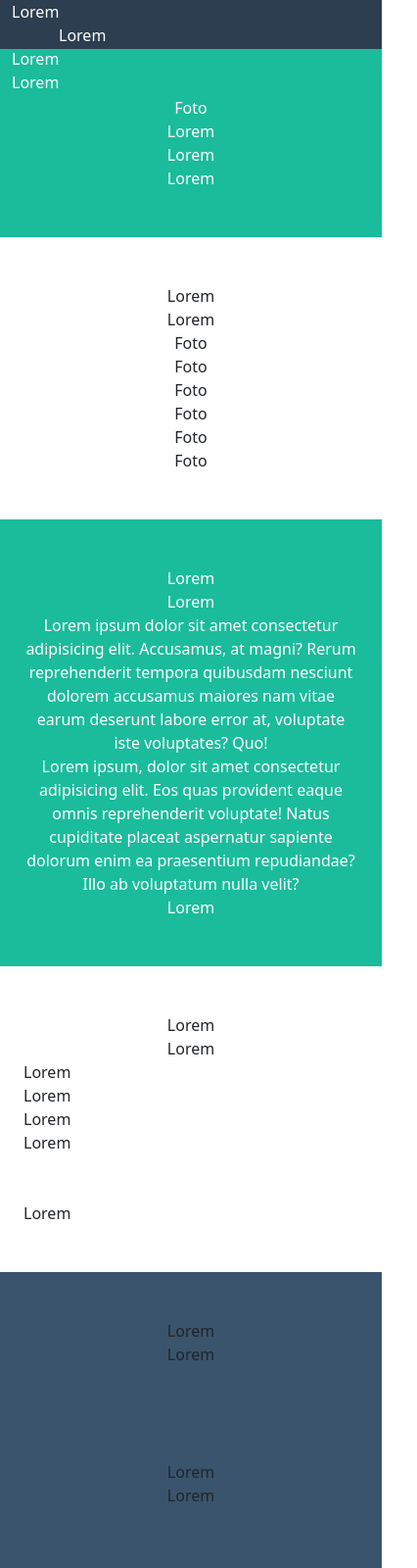
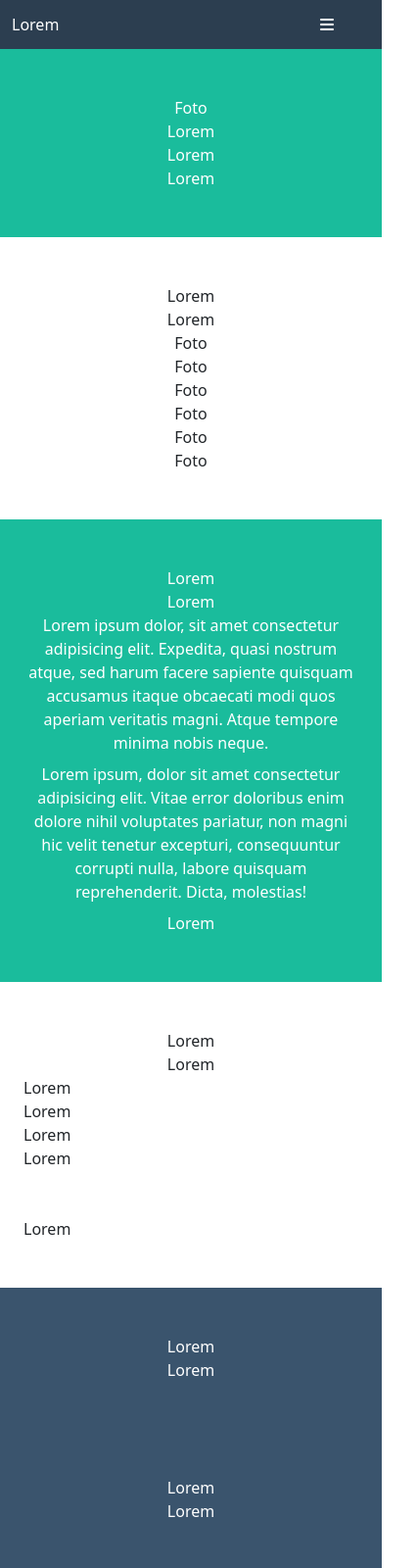
Before and after one commit to AngeloDalo/html-css-bootstrap-freelancer, a plain HTML site: page index.html in a window 390 px wide. Shown: the top 1600 px of the page at 98% size, 426 px wide, since content can reach past the window. Drawn offline with nearby package versions, Linux system fonts and the light colour scheme.

Commit message:
breakpoints

```diff
--- a/index.html
+++ b/index.html
@@ -4,6 +4,7 @@
     <meta charset="UTF-8">
     <meta http-equiv="X-UA-Compatible" content="IE=edge">
     <meta name="viewport" content="width=device-width, initial-scale=1.0">
+    <link rel="stylesheet" href="https://cdnjs.cloudflare.com/ajax/libs/font-awesome/6.0.0-beta2/css/all.min.css" integrity="sha512-YWzhKL2whUzgiheMoBFwW8CKV4qpHQAEuvilg9FAn5VJUDwKZZxkJNuGM4XkWuk94WCrrwslk8yWNGmY1EduTA==" crossorigin="anonymous" referrerpolicy="no-referrer" />
     <link href="https://cdn.jsdelivr.net/npm/bootstrap@5.1.3/dist/css/bootstrap.min.css" rel="stylesheet" integrity="sha384-1BmE4kWBq78iYhFldvKuhfTAU6auU8tT94WrHftjDbrCEXSU1oBoqyl2QvZ6jIW3" crossorigin="anonymous">
     <link rel="stylesheet" href="style.css">
     <title>Document</title>
@@ -13,12 +14,13 @@
     <div class="container-fluid nav align-items-center">
         <div class="container">
             <div class="row">
-                <div class="col-lg-7 col-nav">Lorem</div>
-                <div class="col-lg-5">
-                    <div class="row justify-content-start">
-                        <div class="col-lg-2 ms-5">Lorem</div>
-                        <div class="col-lg-2">Lorem</div>
-                        <div class="col-lg-2">Lorem</div>
+                <div class="col-md-8 col-sm-8 col-10 col-nav">Lorem</div>
+                <div class="col-2 menu"><i class="fas fa-bars"></i></div>
+                <div class="col-md-4 col-sm-4 button">
+                    <div class="row">
+                        <div class="col-md-4 col-sm-4">Lorem</div>
+                        <div class="col-md-4 col-sm-4">Lorem</div>
+                        <div class="col-md-4 col-sm-4">Lorem</div>
                     </div>
                 </div>
             </div>
@@ -30,10 +32,10 @@
     <div class="container-fluid start">
         <div class="container">
             <div class="row">
-                <div class="col-lg-12 mt-5">Foto</div>
-                <div class="col-lg-12">Lorem</div>
-                <div class="col-lg-12">Lorem</div>
-                <div class="col-lg-12 mb-5">Lorem</div>
+                <div class="col-md-12 mt-5">Foto</div>
+                <div class="col-md-12">Lorem</div>
+                <div class="col-md-12">Lorem</div>
+                <div class="col-md-12 mb-5">Lorem</div>
             </div>
         </div>
     </div>
@@ -43,14 +45,14 @@
     <div class="container-fluid portfolio">
         <div class="container">
             <div class="row">
-                <div class="col-lg-12 mt-5">Lorem</div>
-                <div class="col-lg-12">Lorem</div>
-                <div class="col-lg-4">Foto</div>
-                <div class="col-lg-4">Foto</div>
-                <div class="col-lg-4">Foto</div>
-                <div class="col-lg-4">Foto</div>
-                <div class="col-lg-4">Foto</div>
-                <div class="col-lg-4 mb-5">Foto</div>
+                <div class="col-md-12 mt-5">Lorem</div>
+                <div class="col-md-12">Lorem</div>
+                <div class="col-md-4 col-sm-6 col-12">Foto</div>
+                <div class="col-md-4 col-sm-6 col-12">Foto</div>
+                <div class="col-md-4 col-sm-6 col-12">Foto</div>
+                <div class="col-md-4 col-sm-6 col-12">Foto</div>
+                <div class="col-md-4 col-sm-6 col-12">Foto</div>
+                <div class="col-md-4 col-sm-6 mb-5 col-12">Foto</div>
             </div>
         </div>
     </div>
@@ -60,11 +62,11 @@
     <div class="container-fluid about">
         <div class="container">
             <div class="row">
-                <div class="col-lg-12 mt-5">Lorem</div>
-                <div class="col-lg-12">Lorem</div>
-                <div class="col-lg-6">Lorem ipsum dolor sit amet consectetur adipisicing elit. Accusamus, at magni? Rerum reprehenderit tempora quibusdam nesciunt dolorem accusamus maiores nam vitae earum deserunt labore error at, voluptate iste voluptates? Quo!</div>
-                <div class="col-lg-6">Lorem ipsum, dolor sit amet consectetur adipisicing elit. Eos quas provident eaque omnis reprehenderit voluptate! Natus cupiditate placeat aspernatur sapiente dolorum enim ea praesentium repudiandae? Illo ab voluptatum nulla velit?</div>
-                <div class="col-lg-12 mb-5">Lorem</div>
+                <div class="col-md-12 mt-5">Lorem</div>
+                <div class="col-md-12">Lorem</div>
+                <div class="col-md-6 col-sm-6 col-12 mb-2">Lorem ipsum dolor, sit amet consectetur adipisicing elit. Expedita, quasi nostrum atque, sed harum facere sapiente quisquam accusamus itaque obcaecati modi quos aperiam veritatis magni. Atque tempore minima nobis neque.</div>
+                <div class="col-md-6 col-sm-6 col-12 mb-2">Lorem ipsum, dolor sit amet consectetur adipisicing elit. Vitae error doloribus enim dolore nihil voluptates pariatur, non magni hic velit tenetur excepturi, consequuntur corrupti nulla, labore quisquam reprehenderit. Dicta, molestias!</div>
+                <div class="col-md-12 mb-5">Lorem</div>
             </div>
         </div>
     </div>
@@ -74,15 +76,15 @@
     <div class="container-fluid contact">
         <div class="container">
             <div class="row center">
-                <div class="col-lg-12 mt-5">Lorem</div>
-                <div class="col-lg-12">Lorem</div>
+                <div class="col-md-12 mt-5">Lorem</div>
+                <div class="col-md-12">Lorem</div>
             </div>
-            <div class="row justify-content-start">
-                <div class="col-lg-12">Lorem</div>
-                <div class="col-lg-12">Lorem</div>
-                <div class="col-lg-12">Lorem</div>
-                <div class="col-lg-12">Lorem</div>
-                <div class="col-lg-12 mt-5 mb-5">Lorem</div>
+            <div class="row justify-content-start link">
+                <div class="col-md-12">Lorem</div>
+                <div class="col-md-12">Lorem</div>
+                <div class="col-md-12">Lorem</div>
+                <div class="col-md-12">Lorem</div>
+                <div class="col-md-12 mt-5 mb-5">Lorem</div>
             </div>
         </div>
     </div>
@@ -92,22 +94,22 @@
     <div class="container-fluid footer">
         <div class="container">
             <div class="row">
-                <div class="col-lg-4 mt-5 mb-5">
+                <div class="col-md-4 col-sm-4 col-12 mt-5 mb-5">
                     <div class="row">
-                        <div class="col-lg-12">Lorem</div>
-                        <div class="col-lg-12">Lorem</div>
+                        <div class="col-md-12">Lorem</div>
+                        <div class="col-md-12">Lorem</div>
                     </div>
                 </div>
-                <div class="col-lg-4 mt-5 mb-5">
+                <div class="col-md-4 col-sm-4 col-12 mt-5 mb-5">
                     <div class="row">
-                        <div class="col-lg-12">Lorem</div>
-                        <div class="col-lg-12">Lorem</div>
+                        <div class="col-md-12">Lorem</div>
+                        <div class="col-md-12">Lorem</div>
                     </div>
                 </div>
-                <div class="col-lg-4 mt-5 mb-5">
+                <div class="col-md-4 col-sm-4 col-12 mt-5 mb-5">
                     <div class="row">
-                        <div class="col-lg-12">Lorem</div>
-                        <div class="col-lg-12">Lorem</div>
+                        <div class="col-md-12">Lorem</div>
+                        <div class="col-md-12">Lorem</div>
                     </div>
                 </div>
             </div>
@@ -119,7 +121,7 @@
     <div class="container-fluid copyright">
         <div class="container">
             <div class="row">
-                <div class="col-lg-12 mt-4 mb-4">Lorem</div>
+                <div class="col-md-12 mt-4 mb-4">Lorem</div>
             </div>
         </div>
     </div>
--- a/style.css
+++ b/style.css
@@ -27,6 +27,7 @@
 .footer {
     text-align: center;
     background-color: #3a546d;
+    color: white;
 }
 
 .copyright {
@@ -34,3 +35,17 @@
     color: white;
     text-align: center;
 }
+
+.menu {
+    display: none;
+}
+
+@media all and (max-width: 576px) {
+    .button {
+        display: none;
+    }
+
+    .menu {
+        display: inline-block;
+    }
+}
```
